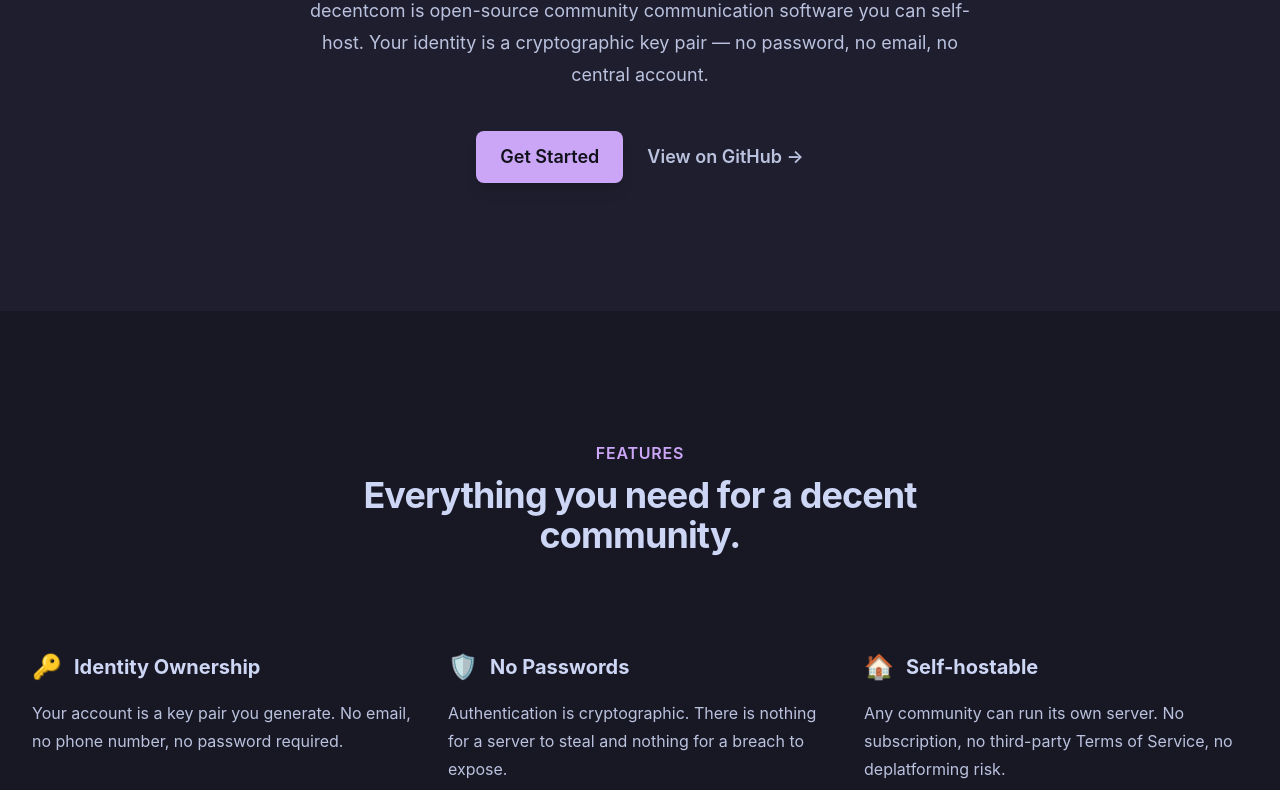
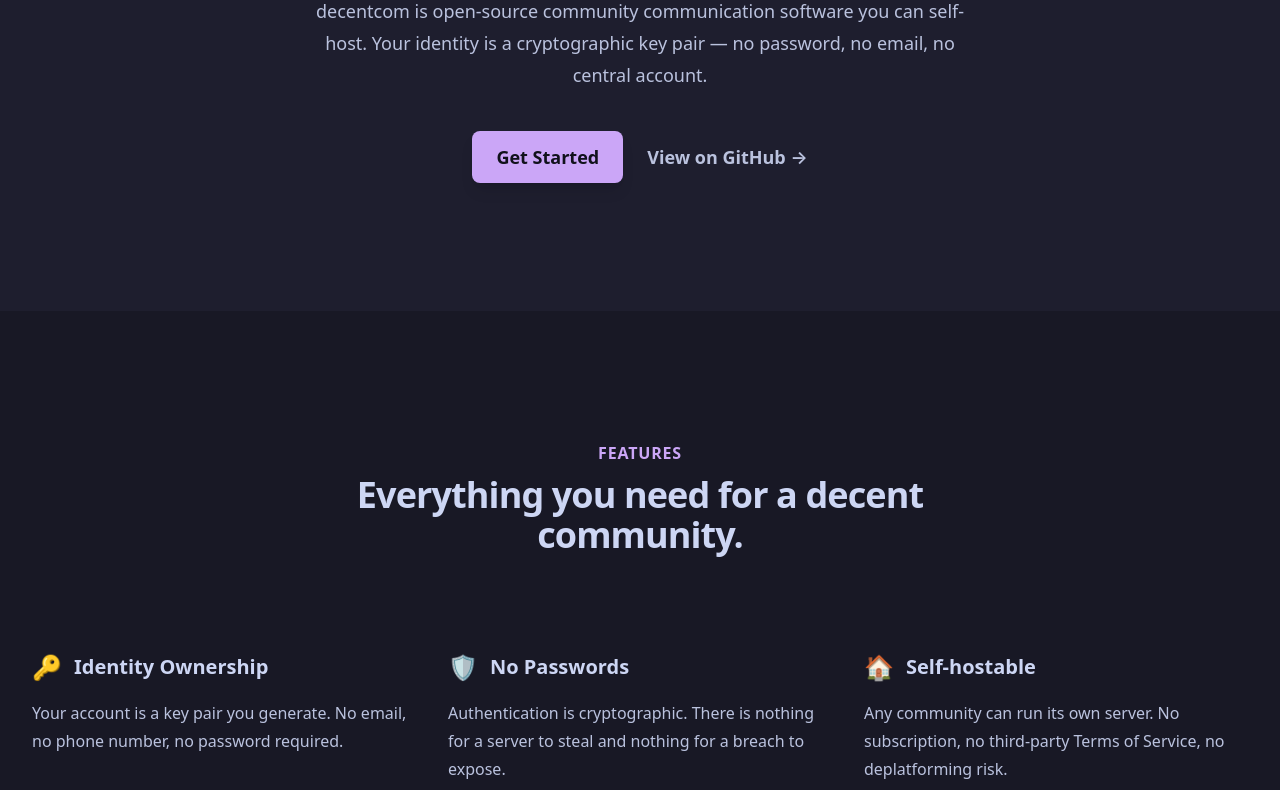
Before and after one commit to icub3d/decentcom, an Astro site in the folder site/: page / in a window 1280 px wide. Shown: the part 366-1156 px from the top of the page. Built offline with nearby package versions, Linux system fonts and the light colour scheme; Astro itself is replaced by a stand-in of ours.

Commit message:
perf: further optimize layout and set performance threshold to 0.85 (#81)

```diff
--- a/site/lighthouserc.json
+++ b/site/lighthouserc.json
@@ -6,7 +6,7 @@
     },
     "assert": {
       "assertions": {
-        "categories:performance": ["error", {"minScore": 0.9}],
+        "categories:performance": ["error", {"minScore": 0.85}],
         "categories:accessibility": ["error", {"minScore": 0.9}],
         "categories:best-practices": ["error", {"minScore": 0.9}],
         "categories:seo": ["error", {"minScore": 0.9}]
--- a/site/src/layouts/BaseLayout.astro
+++ b/site/src/layouts/BaseLayout.astro
@@ -36,13 +36,14 @@ const base = import.meta.env.BASE_URL;
 		<meta property="twitter:description" content={description} />
 
 		<style is:global>
-			/* Improve font loading */
-			@font-face {
-				font-family: 'system-ui';
-				font-style: normal;
-				font-weight: 400;
-				font-display: swap;
-				src: local('.SFNSText-Regular'), local('.HelveticaNeueDeskInterface-Regular'), local('.LucidaGrandeInterface'), local('Segoe UI'), local('Ubuntu'), local('Roboto-Regular'), local('DroidSans'), local('Tahoma');
+			:root {
+				font-family: system-ui, -apple-system, BlinkMacSystemFont, 'Segoe UI', Roboto, Oxygen, Ubuntu, Cantarell, 'Open Sans', 'Helvetica Neue', sans-serif;
+			}
+			/* Essential layout styles to reduce CLS */
+			body {
+				min-height: 100vh;
+				display: flex;
+				flex-direction: column;
 			}
 		</style>
 	</head>
```
